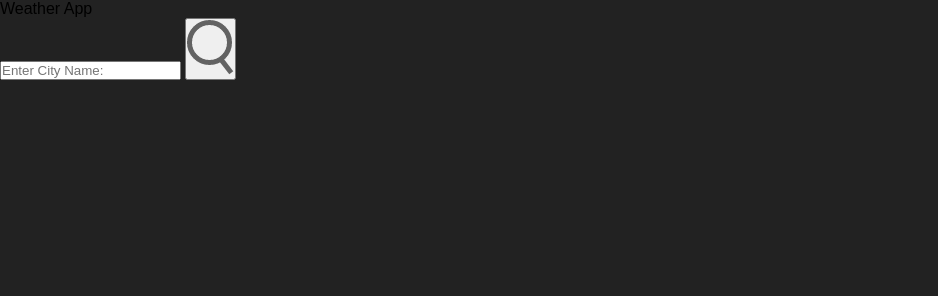
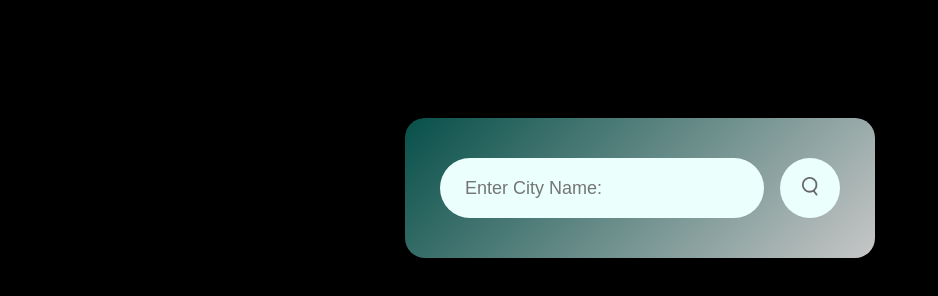
Before and after one commit to vestruhhh/Weather-App, a plain HTML site: page html/index.html in a window 1280 px wide. Shown: the whole page, without its empty margins (0-938 px from the left). Drawn offline with Linux system fonts and the light colour scheme.

Commit message:
Initial search bar completed w/o functionality

```diff
--- a/html/index.html
+++ b/html/index.html
@@ -7,7 +7,7 @@
     <title>Weather App</title>
 </head>
 <body>
-    <div class="class">
+    <div class="card">
         <div class="search">
             <input type="text" placeholder="Enter City Name: " spellcheck="false">
             <button><img src="../images/search.png"></button>
--- a/sass/styles.scss
+++ b/sass/styles.scss
@@ -6,16 +6,50 @@
 }
 
 body {
-    background-color: #222;
+    background-color: #000;
 
     .card {
         width: 90%;
         max-width: 470px;
-        background: linear-gradient(135deg, #00feba, #5b548a);
+        background: linear-gradient(135deg, #10b4a671, #ffffffc7);
         color: #fff;
         margin: 100px auto 0;
         border-radius: 20px;
         padding: 40px 35px;
         text-align: center;
     }
+
+    .search {
+        width: 100%;
+        display: flex;
+        align-items: center;
+        justify-content: space-between;
+
+        input {
+            border: 0;
+            outline: 0;
+            background: #ebfffc;
+            color: #555;
+            padding: 10px 25px;
+            height: 60px;
+            border-radius: 30px;
+            flex: 1;
+            margin-right: 16px;
+            font-size: 18px;
+        }
+
+        button {
+            border: 0;
+            outline: 0;
+            background: #ebfffc;
+            border-radius: 50%;
+            width: 60px;
+            height: 60px;
+            cursor: pointer;
+
+            img {
+               width: 16px;
+            }
+        }
+    }
 }
```
Also changed, not shown: css/styles.css, 1 other file.
